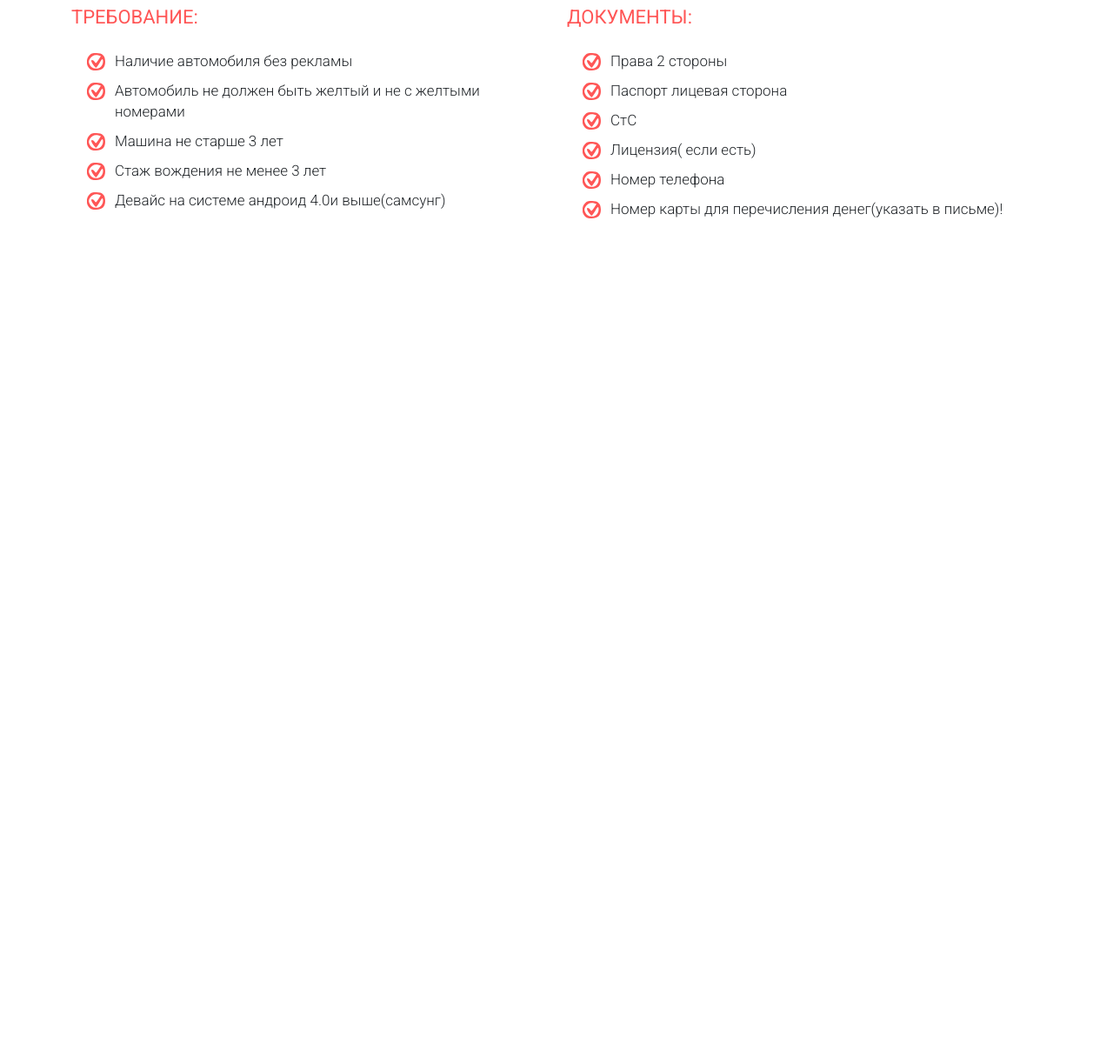
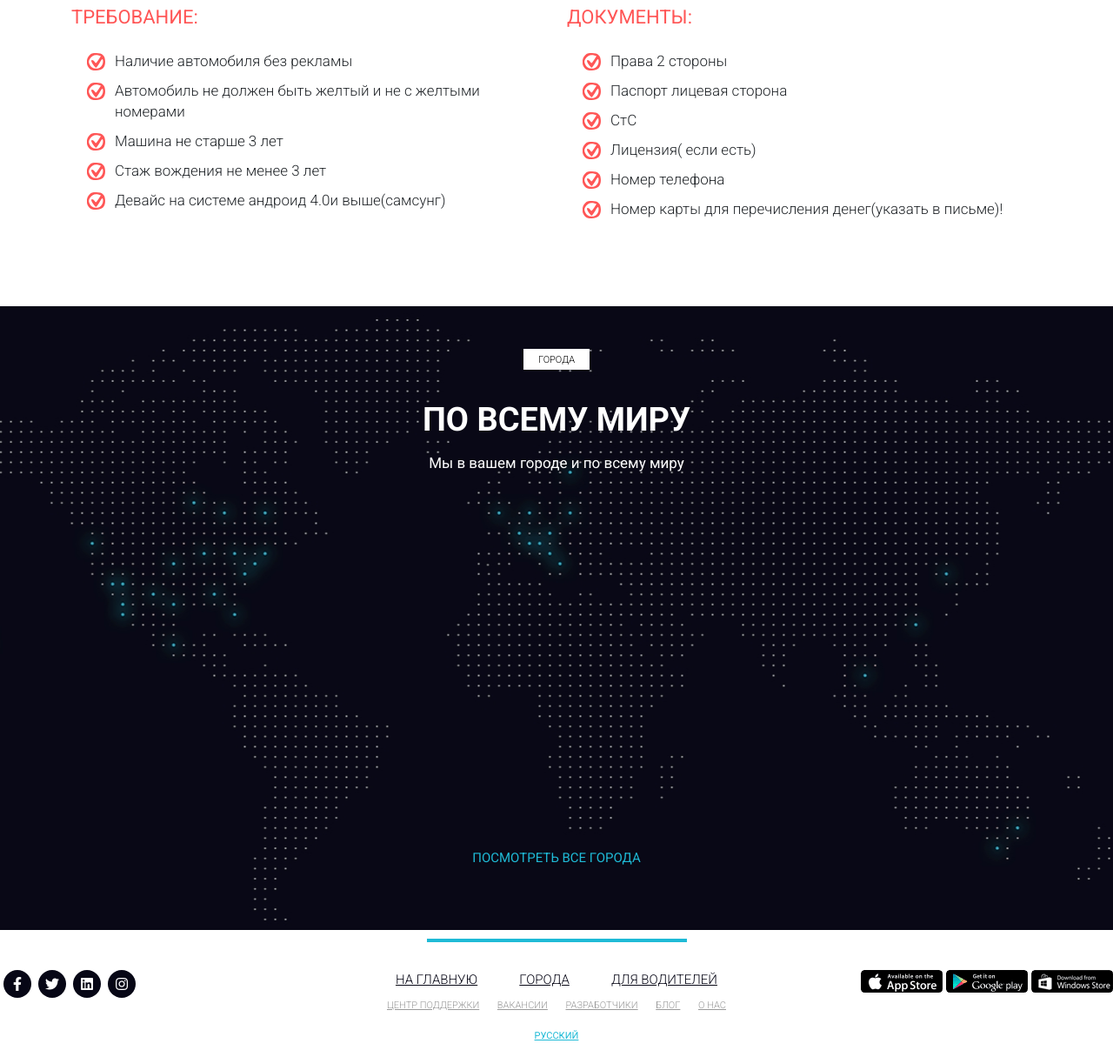
Before and after one commit to bragaion/bragaion.github.io, a website: page src/index.html in a window 1280 px wide. Shown: the part 4332-5547 px from the top of the page at 87% size. Before the commit the page ends 4684 px from the top, so only its background shows below. Drawn offline with Linux system fonts and the light colour scheme.

Commit message:
8.Am creat footerul

```diff
--- a/src/index.html
+++ b/src/index.html
@@ -7,6 +7,7 @@
     <link href="https://fonts.googleapis.com/css?family=Roboto:300,400,700&amp;subset=cyrillic-ext" rel="stylesheet">
     <link rel="stylesheet" href="css/bootstrap-reboot.min.css">
     <link rel="stylesheet" href="css/bootstrap-grid.min.css">
+    <link rel="stylesheet" href="https://use.fontawesome.com/releases/v5.8.2/css/all.css" integrity="sha384-oS3vJWv+0UjzBfQzYUhtDYW+Pj2yciDJxpsK1OYPAYjqT085Qq/1cq5FLXAZQ7Ay" crossorigin="anonymous">
     <link rel="stylesheet" href="css/style.min.css">
 </head>
 <body>
@@ -325,5 +326,69 @@
                 </div>
             </div>
     </section>
+
+
+    <section class="world">
+        <div class="container">
+            <div class="label label_white label_min">города</div>
+            <div class="title title_white">По всему миру</div>
+            <div class="subtitle subtitle_white">Мы в вашем городе и по всему миру</div>
+
+            <a href="#" class="world_link">посмотреть все города</a>
+        </div>
+    </section>
+
+
+    <footer>
+        <div class="footer_divider"></div>
+        <div class="footer_wrapper">
+            <div>
+                <div class="footer_social">
+                    <a href="#" class="footer_social_item">
+                        <i class="fab fa-facebook-f"></i>
+                    </a>
+                    <a href="#" class="footer_social_item">
+                        <i class="fab fa-twitter"></i>
+                    </a>
+                    <a href="#" class="footer_social_item">
+                        <i class="fab fa-linkedin"></i>
+                    </a>
+                    <a href="#" class="footer_social_item">
+                        <i class="fab fa-instagram"></i>
+                    </a>
+                </div>
+            </div>
+            <div>
+                <div class="footer_links">
+                    <div class="footer_links_main">
+                        <a href="#">на главную</a>
+                        <a href="#">города</a>
+                        <a href="#">для водителей</a>
+                    </div>
+                    <div class="footer_links_sub">
+                        <a href="#">центр поддержки</a>
+                        <a href="#">вакансии</a>
+                        <a href="#">разработчики</a>
+                        <a href="#">блог</a>
+                        <a href="#">о нас</a>
+                    </div>
+                    <a href="#" class="footer_links_lang">Русский</a>
+                </div>
+            </div>
+            <div>
+                <div class="footer_mobile">
+                    <a href="#">
+                        <img src="icons/app_store.png" alt="App Store">
+                    </a>
+                    <a href="#">
+                        <img src="icons/google_play.png" alt="Google Play">
+                    </a>
+                    <a href="#">
+                        <img src="icons/windows_store.png" alt="Windows Store">
+                    </a>
+                </div>
+            </div>
+        </div>
+    </footer>
 </body>
 </html>
--- a/src/sass/style.sass
+++ b/src/sass/style.sass
@@ -160,6 +160,8 @@ nav
     &_white
         background-color: #fff
         color: #000
+    &_min
+        width: 76px
 
 .title
     position: relative
@@ -301,3 +303,97 @@ nav
             li
                 &:before
                     background: url('../icons/check_red.svg') center (center / cover) no-repeat
+
+.world
+    position: relative
+    min-height: 717px
+    padding: 49px 0
+    background: url('../img/bg/map.jpg') center (center / cover) no-repeat
+    &_link
+        position: absolute
+        left: 50%
+        transform: translateX(-50%)
+        bottom: 49px
+        text-align: center
+        font-size: 15px
+        font-weight: 400
+        line-height: 68px
+        text-transform: uppercase
+        text-decoration: none
+        color: #1fbad6
+        &:hover
+            text-decoration: none
+            color: #fff
+
+footer
+    padding: 14px 23px 39px 23-x
+    a
+        &:hover
+            text-decoration: none
+.footer
+    &_divider
+        margin-top: 20px
+        width: 299px
+        height: 4px
+        background-color: #1fbad6
+        margin: 10px auto 0 auto
+    &_wrapper
+        display: flex
+        justify-content: space-between
+        align-items: flex-start
+        padding-top: 32px
+    &_wrapper > div
+        width: 33%
+        &:nth-child(3)
+            display: flex
+            justify-content: flex-end
+    &_social
+        width: 160px
+        display: flex
+        justify-content: space-between
+        &_item
+            display: flex
+            justify-content: center
+            align-items: center
+            margin: 0 4px
+            width: 32px
+            height: 32px
+            text-decoration: none
+            background-color: #070716
+            border-radius: 100%
+            i
+                color: #fff
+    &_links
+        width: 390px
+        margin: 0 auto
+        padding-bottom: 15px
+        &_main
+            display: flex
+            justify-content: space-between
+            padding: 0 10px
+            a
+                color: #070716
+                font-size: 15px
+                font-weight: 300
+                text-transform: uppercase
+        &_sub
+            display: flex
+            justify-content: space-between
+            margin-top: 10px
+            a
+                color: #999999
+                font-size: 11px
+                font-weight: 300
+                text-transform: uppercase
+        &_lang
+            display: block
+            margin: 0 auto
+            color: #1fbad6
+            font-size: 11px
+            font-weight: 400
+            margin-top: 19px
+            text-transform: uppercase
+            text-align: center
+    &_mobile
+        a
+            text-decoration: none
```
Also changed, not shown: src/css/style.min.css, src/icons/app_store.png (added), src/icons/google_play.png (added), src/icons/windows_store.png (added), src/img/bg/map.jpg (added).
